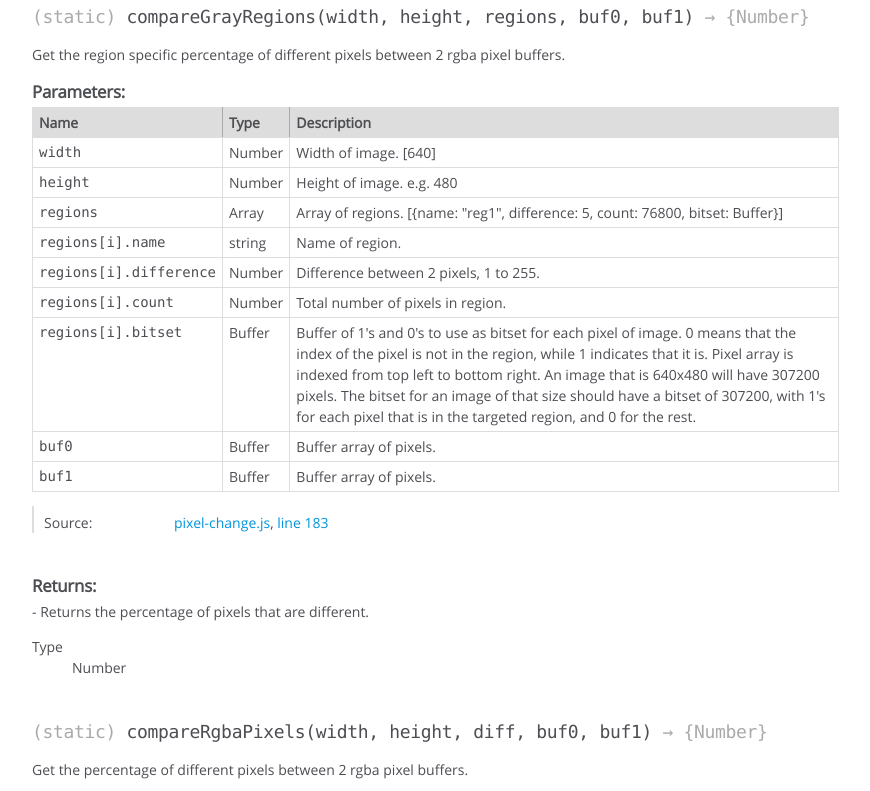
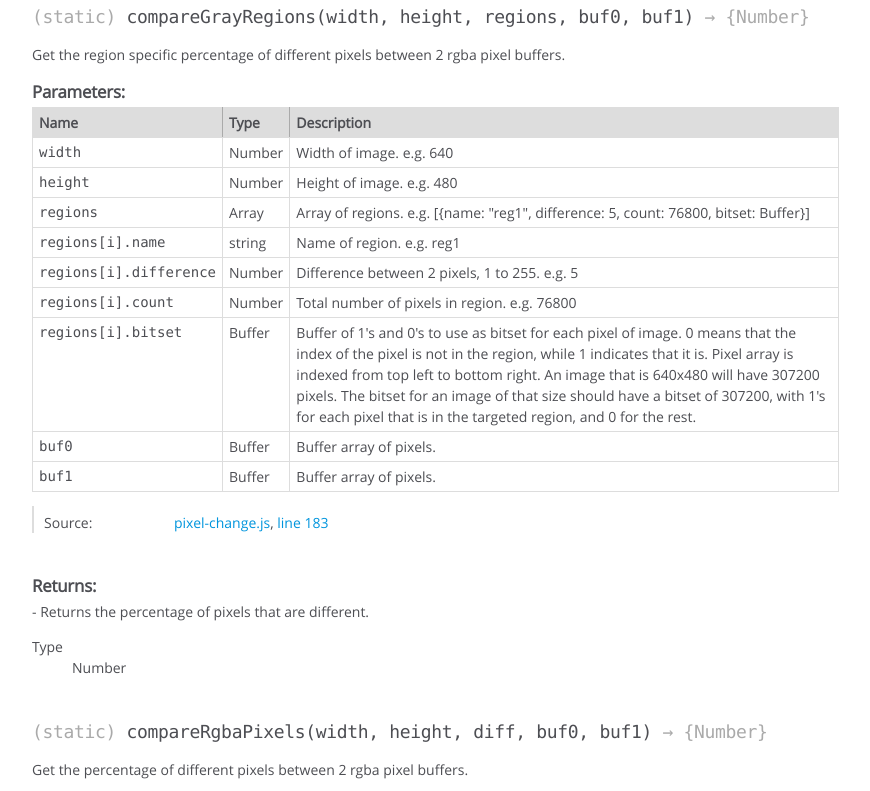
Before and after one commit to kevinGodell/pixel-change, a website: page docs/PixelChange.html in a window 1280 px wide. Shown: the part 1340-2131 px from the top of the page, without its empty margins (0-870 px from the left). Drawn offline with Linux system fonts and the light colour scheme.

Commit message:
update docs

```diff
--- a/docs/PixelChange.html
+++ b/docs/PixelChange.html
@@ -703,7 +703,7 @@
 
 
 
-            <td class="description last">Width of image. [640]</td>
+            <td class="description last">Width of image. e.g. 640</td>
         </tr>
 
 
@@ -749,7 +749,7 @@
 
 
 
-            <td class="description last">Array of regions. [{name: "reg1", difference: 5, count: 76800, bitset: Buffer}]</td>
+            <td class="description last">Array of regions. e.g. [{name: "reg1", difference: 5, count: 76800, bitset: Buffer}]</td>
         </tr>
 
 
@@ -772,7 +772,7 @@
 
 
 
-            <td class="description last">Name of region.</td>
+            <td class="description last">Name of region. e.g. reg1</td>
         </tr>
 
 
@@ -795,7 +795,7 @@
 
 
 
-            <td class="description last">Difference between 2 pixels, 1 to 255.</td>
+            <td class="description last">Difference between 2 pixels, 1 to 255. e.g. 5</td>
         </tr>
 
 
@@ -818,7 +818,7 @@
 
 
 
-            <td class="description last">Total number of pixels in region.</td>
+            <td class="description last">Total number of pixels in region. e.g. 76800</td>
         </tr>
 
 
@@ -1791,7 +1791,7 @@
 <br class="clear">
 
 <footer>
-    Documentation generated by <a href="https://github.com/jsdoc3/jsdoc">JSDoc 3.5.5</a> on Sat Feb 03 2018 11:05:36 GMT-0600 (CST)
+    Documentation generated by <a href="https://github.com/jsdoc3/jsdoc">JSDoc 3.5.5</a> on Sat Feb 03 2018 11:06:40 GMT-0600 (CST)
 </footer>
 
 <script> prettyPrint(); </script>
```
Also changed, not shown: docs/index.html (+1 -1 lines), docs/pixel-change.js.html (+6 -6 lines).
